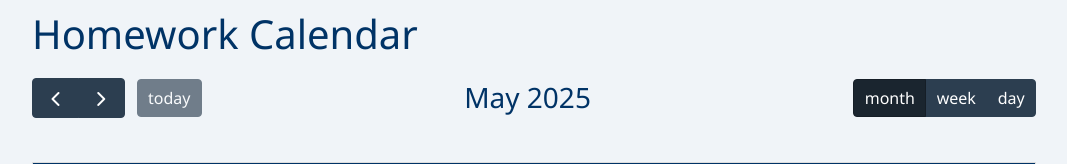
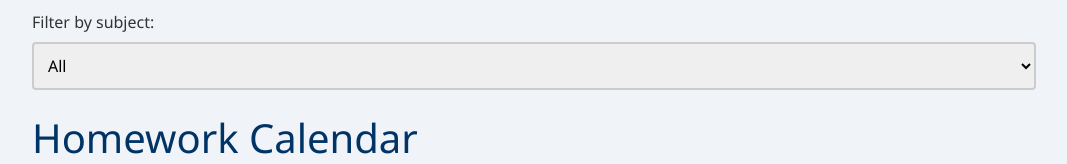
Before and after one commit to 00DRUG/Classroom_Project, a Django app: page /calendar/ in a window 1280 px wide. Shown: the part 132-296 px from the top of the page, without its empty margins (106-1173 px from the left). Run offline with Django 4.2, Linux system fonts and the light colour scheme; a user stored in the database is signed in; some libraries are stand-ins or nearby versions.

Commit message:
Filters fixed, blocks dashboard fixed styles

```diff
--- a/polls/models.py
+++ b/polls/models.py
@@ -17,7 +17,7 @@
 class CustomUser(AbstractUser):
     is_student = models.BooleanField(default=False)
     is_teacher = models.BooleanField(default=False)
-    age = models.IntegerField(null=True, blank=True)  # Add age field here
+    age = models.IntegerField(null=True, blank=True)
     profile_picture = models.ImageField(upload_to='profile_pictures/', null=True, blank=True)
     bio = models.TextField(null=True, blank=True)
     group = models.ForeignKey(Group, on_delete=models.SET_NULL, null=True, blank=True, related_name="members")
@@ -33,9 +33,6 @@
 def get_default_subject():
     return Subject.objects.get_or_create(name="General")[0].id
 class Homework(models.Model):
-
-
-
     subject = models.ForeignKey(Subject, on_delete=models.CASCADE, default=get_default_subject)
 
     title = models.CharField(max_length=200)
--- a/polls/views.py
+++ b/polls/views.py
@@ -4,7 +4,7 @@
 from django.shortcuts import get_object_or_404
 from django.shortcuts import render, redirect
 from django.contrib.auth.decorators import login_required
-from .models import Homework, Submission
+from .models import Homework, Submission, Subject
 from .forms import HomeworkForm, SubmissionForm, FeedbackForm, ProfileForm, RegistrationForm
 from datetime import datetime, timezone
 from .models import CustomUser
@@ -112,12 +112,30 @@
 
     selected_subject = request.GET.get('subject')
 
-    all_subjects = Homework.objects.filter(students=request.user).values_list('subject', flat=True).distinct()
+    all_subjects = Subject.objects.filter(homework__students=request.user).distinct()
 
-    if selected_subject:
-        homeworks = Homework.objects.filter(students=request.user, due_date__gte=datetime.now(), subject=selected_subject)
+    selected_subject_id = request.GET.get('subject')
+
+    if selected_subject_id:
+        try:
+            selected_subject = Subject.objects.get(id=selected_subject_id)
+            homeworks = Homework.objects.filter(
+                students=request.user,
+                due_date__gte=datetime.now(),
+                subject=selected_subject
+            )
+        except Subject.DoesNotExist:
+            selected_subject = None
+            homeworks = Homework.objects.filter(
+                students=request.user,
+                due_date__gte=datetime.now()
+            )
     else:
-        homeworks = Homework.objects.filter(students=request.user, due_date__gte=datetime.now())
+        selected_subject = None
+        homeworks = Homework.objects.filter(
+            students=request.user,
+            due_date__gte=datetime.now()
+        )
 
     submissions = Submission.objects.filter(student=request.user)
     has_graded_submissions = submissions.filter(status='graded').exists()
--- a/static/styles/dashboard.css
+++ b/static/styles/dashboard.css
@@ -4,8 +4,7 @@
     grid-template-columns: repeat(auto-fit, minmax(300px, 1fr));
     grid-gap: 20px;
     justify-items: start;
-    max-width: 1200px;
-
+    /*max-width: 1200px;*/
 }
 .assignment-block {
     background-color: #f0f4f8;
--- a/templates/base.html
+++ b/templates/base.html
@@ -7,7 +7,7 @@
     <title>{% block title %}Classroom{% endblock %}</title>
     <link href="https://cdn.jsdelivr.net/npm/bootstrap@5.1.3/dist/css/bootstrap.min.css" rel="stylesheet">
     <link rel="stylesheet" type="text/css" href="{% static 'styles/base/global.css' %}">
-<link rel="stylesheet" type="text/css" href="{% static 'styles/calendar.css' %}">
+    <link rel="stylesheet" type="text/css" href="{% static 'styles/calendar.css' %}">
     <link rel="stylesheet" type="text/css" href="{% static 'styles/base/sidebar.css' %}">
     <link rel="stylesheet" type="text/css" href="{% static 'styles/base/content.css' %}">
     <link rel="stylesheet" type="text/css" href="{% static 'styles/base/elements.css' %}">
@@ -38,9 +38,9 @@
 
                 {% if user.is_authenticated %}
                     <li class="nav-item">
-                        {% if user.role == 'student' %}
+                        {% if user.is_student %}
                             <a class="nav-link" href="{% url 'student_dashboard' %}">Dashboard</a>
-                        {% elif user.role == 'teacher' %}
+                        {% elif user.is_teacher %}
                             <a class="nav-link" href="{% url 'teacher_dashboard' %}">Dashboard</a>
                         {% endif %}
                     </li>
@@ -68,6 +68,17 @@
 </nav>
 
 <div class="container">
+<form method="get" class="mb-3">
+    <label for="subject">Filter by subject:</label>
+    <select name="subject" id="subject" onchange="this.form.submit()">
+        <option value="">All</option>
+        {% for subject in subjects %}
+            <option value="{{ subject.id }}" {% if selected_subject and selected_subject.id == subject.id %}selected{% endif %}>
+                {{ subject.name }}
+            </option>
+        {% endfor %}
+    </select>
+</form>
     {% block content %}
     {% endblock %}
 </div>
--- a/templates/teacher_dashboard.html
+++ b/templates/teacher_dashboard.html
@@ -6,9 +6,9 @@
 <div class="assignment-list">
     {% for homework in homeworks %}
     <div class="assignment-block">
-        <h3>Subject: {{ homework.subject }}</h3>
-        <h3>Title: {{ homework.title }}</h3>
-        <h3>Description: {{ homework.description|truncatewords:20 }}</h3>
+        <p><strong>Subject: </strong>{{ homework.subject }}</p>
+        <p><strong>Title: </strong> {{ homework.title }}</p>
+        <p><strong>Description: </strong> {{ homework.description|truncatewords:20 }}</p>
         <p><strong>Due:</strong> {{ homework.due_date }}</p>
         {% if homework.group %}
             <p><strong>Assigned to group:</strong> {{ homework.group.name }}</p>
```
Also changed, not shown: templates/student_dashboard.html (+5 -11 lines), db.sqlite3.
